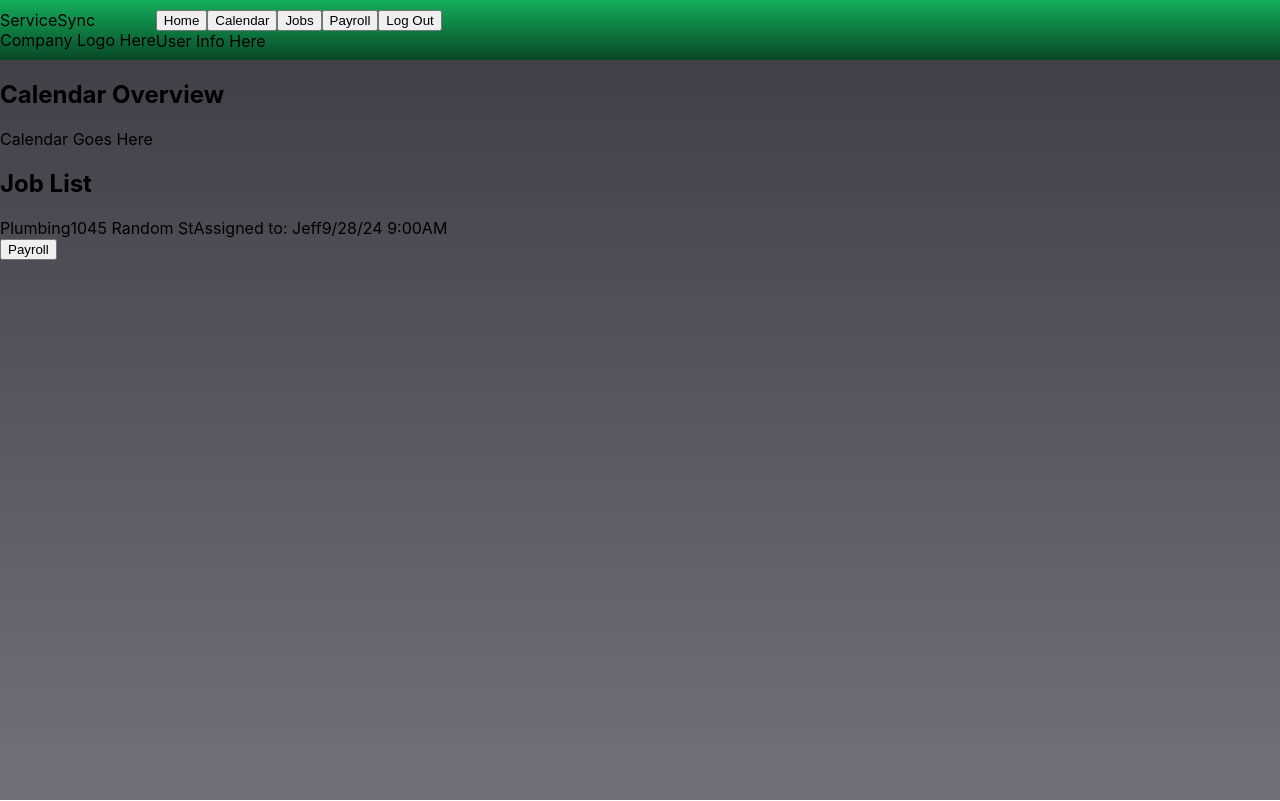
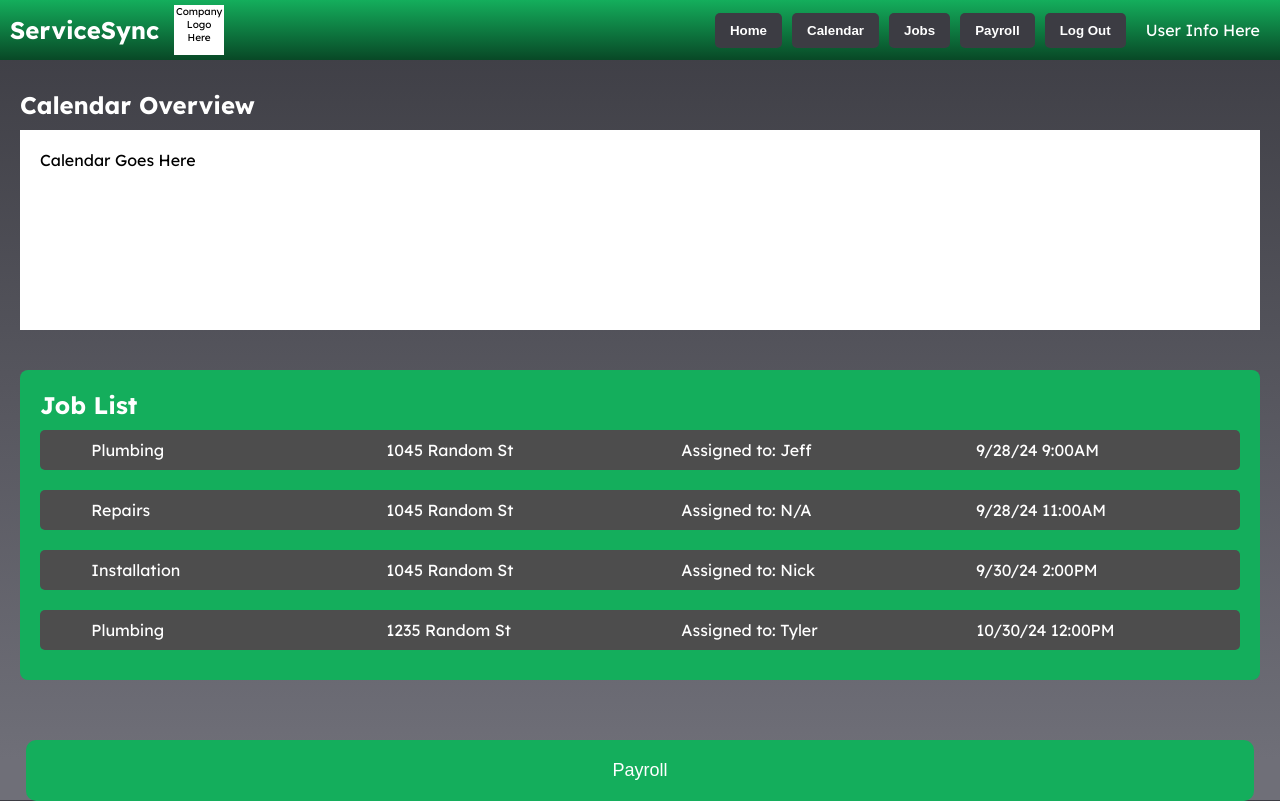
Before and after one commit to bardiaMehrzad/ServiceSync, a React (Create React App) app in the folder my-app/: page /AdminHome in a window 1280 px wide. Built offline with nearby package versions, Linux system fonts and the light colour scheme.

Commit message:
style admin home page

```diff
--- a/my-app/src/pages/AdminHome.tsx
+++ b/my-app/src/pages/AdminHome.tsx
@@ -33,6 +33,24 @@ const AdminHome = () => {
                             <span>Assigned to: Jeff</span>
                             <span>9/28/24 9:00AM</span>
                         </div>
+                        <div className="job-item">
+                            <span>Repairs</span>
+                            <span>1045 Random St</span>
+                            <span>Assigned to: N/A</span>
+                            <span>9/28/24 11:00AM</span>
+                        </div>
+                        <div className="job-item">
+                            <span>Installation</span>
+                            <span>1045 Random St</span>
+                            <span>Assigned to: Nick</span>
+                            <span>9/30/24 2:00PM</span>
+                        </div>
+                        <div className="job-item">
+                            <span>Plumbing</span>
+                            <span>1235 Random St</span>
+                            <span>Assigned to: Tyler</span>
+                            <span>10/30/24 12:00PM</span>
+                        </div>
                     </div>
                 </div>
                 <div className="payroll-button">
--- a/my-app/src/pages/CSS/AdminHome.css
+++ b/my-app/src/pages/CSS/AdminHome.css
@@ -1,7 +1,15 @@
+@import url('https://fonts.googleapis.com/css2?family=Lexend:wght@100..900&display=swap');
+
+* {
+    margin: 0;
+    padding: 0;
+    box-sizing: border-box;
+}
+
 html, body {
     background: linear-gradient(180deg, #3C3C43 0%, #6F6F78 95%);
     height: 100%;
-    margin: 0;
+    font-family: 'Lexend', sans-serif;
 }
 .admin-home {
     min-height: 100vh;
@@ -13,6 +21,124 @@ html, body {
     background: linear-gradient(180deg, #14AE5C 0%, #084826 100%);
     height: 60px;
     align-items: center;
-    justify-content:left;
+    justify-content:space-between;
     display: flex;
+    padding: 10px;
 }
+
+.navbar-left {
+    display: flex;
+    align-items: center;
+  }
+
+  .navbar-right {
+    display: flex;
+    align-items: center; /* Ensures buttons and user info are vertically centered */
+  }
+
+  .servicesync-text {
+    font-size: 24px;
+    font-weight: bold;
+    color: #ffffff;
+  }
+
+  .company-logo {
+    margin-left: 15px;
+    width: 50px;
+    height: 50px;
+    font-size: 10px;
+    background-color: #ffffff;
+    text-align: center;
+  }
+
+  .navbar-right button {
+    background-color: #3C3C43;
+    color: white;
+    border: none;
+    padding: 10px 15px;
+    margin-right: 10px;
+    cursor: pointer;
+    border-radius: 5px;
+    align-items: center;
+    font-weight: bold;
+  }
+
+  .user-info {
+    color: white;
+    margin-right: 10px;
+    margin-left: 10px;
+  }
+
+  /* Main content */
+  .content {
+    padding: 20px;
+    display: flex;
+    flex-direction: column;
+    flex-grow: 1;
+    justify-content: space-around;
+  }
+
+  /* Calendar section */
+  .calendar-section {
+    color: white;
+    margin-top: 10px;
+    border-radius: 8px;
+    padding: 20px;
+    margin-bottom: 20px;
+  }
+
+  .calendar {
+    margin-top:10px;
+    background-color: white;
+    padding: 20px;
+    color: black;
+    height: 200px;
+  }
+
+  /* Job list section */
+  .job-list-section {
+    margin: 20px;
+    background-color: #14AE5C;
+    border-radius: 8px;
+    padding: 20px;
+    margin-bottom: 20px;
+    color: white;
+  }
+
+  .job-list {
+    display: flex;
+    flex-direction: column;
+  }
+
+  .job-item {
+    background-color: #4d4d4d;
+    margin: 10px 0;
+    padding: 10px;
+    display: flex;
+    justify-content: space-around;
+    border-radius: 5px;
+    color: white;
+  }
+
+  .job-item span {
+    flex-basis: 18%;
+    text-align: left;
+  }
+
+  /* Payroll Button */
+  .payroll-button {
+    display: flex;
+    justify-content: center;
+  }
+
+  .payroll-button button {
+    background-color: #14AE5C;
+    color: white;
+    padding: 20px 40px;
+    border: none;
+    font-size: 18px;
+    border-radius: 10px;
+    cursor: pointer;
+    width: 96%;
+    margin-top: 40px;
+  }
```
